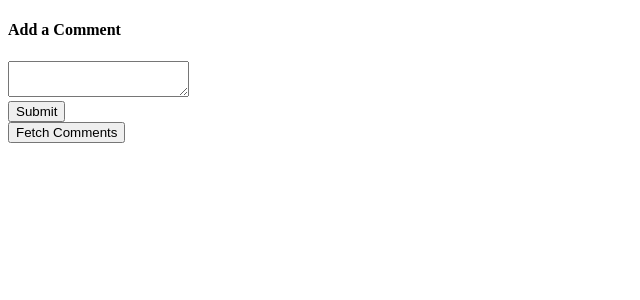
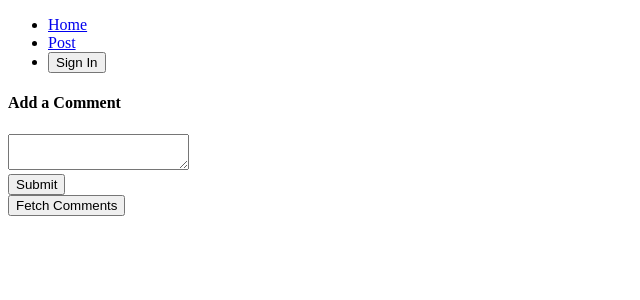
Before and after one commit to chinmay-prajapat/Comment_Box, a React (Create React App) app: page /post in a window 1280 px wide. Shown: the top 300 px of the page, without its empty margins (0-640 px from the left). Built offline with nearby package versions, Linux system fonts and the light colour scheme.

Commit message:
auth buttons added

```diff
--- a/src/components/App.js
+++ b/src/components/App.js
@@ -1,10 +1,21 @@
 import React, { Component } from "react";
 import { Link, Route } from "react-router-dom";
+import { connect } from "react-redux";
 import CommentBox from "./CommentBox";
 import CommentList from "./CommentList";
-
+import * as actions from "../actions";
 class App extends Component {
-  renderButton() {}
+  renderButton() {
+    if (this.props.auth) {
+      return (
+        <button onClick={() => this.props.changeAuth(false)}>Sign Out</button>
+      );
+    } else {
+      return (
+        <button onClick={() => this.props.changeAuth(true)}>Sign In</button>
+      );
+    }
+  }
   renderHeader() {
     return (
       <ul>
@@ -14,17 +25,24 @@ class App extends Component {
         <li>
           <Link to="/post">Post</Link>
         </li>
-        <li>{this.renderButton}</li>
+        <li>{this.renderButton()}</li>
       </ul>
     );
   }
   render() {
     return (
       <div className="ui container">
+        {this.renderHeader()}
         <Route path="/post" exact component={CommentBox} />
         <Route path="/" exact component={CommentList} />
       </div>
     );
   }
 }
-export default App;
+function mapStateToProps(state) {
+  console.log(state.auth);
+  return {
+    auth: state.auth,
+  };
+}
+export default connect(mapStateToProps, actions)(App);
--- a/src/components/CommentBox.js
+++ b/src/components/CommentBox.js
@@ -4,6 +4,8 @@ import { comments } from "../actions";
 import { fetchComments } from "../actions";
 class CommentBox extends Component {
   state = { comment: "" };
+  componentDidMount() {}
+  componentDidUpdate() {}
   handleChange = (e) => {
     this.setState({ comment: e.target.value });
   };
@@ -29,5 +31,11 @@ class CommentBox extends Component {
     );
   }
 }
-
-export default connect(null, { comments, fetchComments })(CommentBox);
+function mapStateToProps(state) {
+  return {
+    auth: state.auth,
+  };
+}
+export default connect(mapStateToProps, { comments, fetchComments })(
+  CommentBox
+);
```
